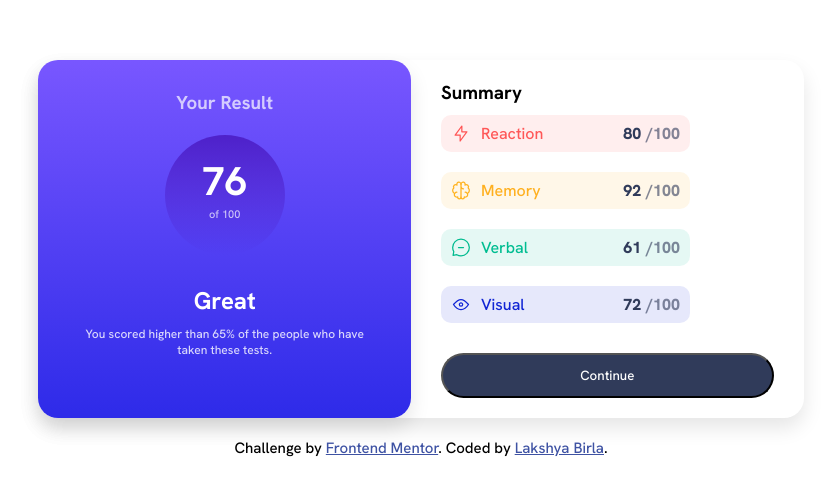
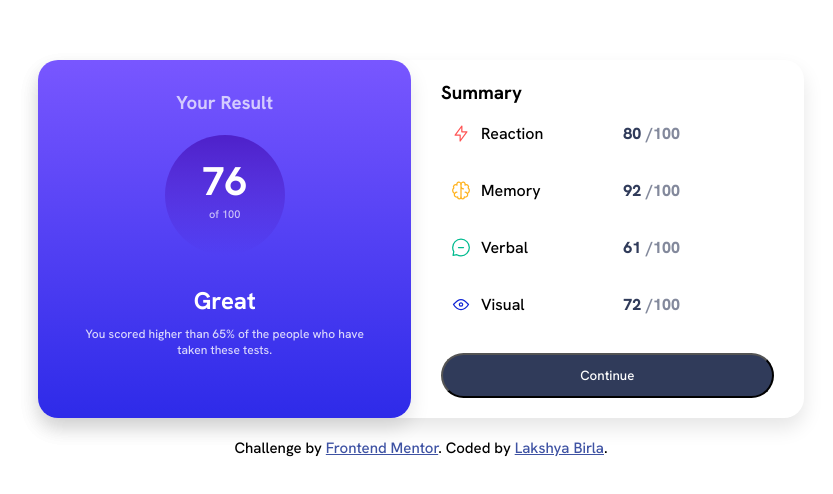
Before and after one commit to Lakshya-coder04/results-summary-component-main, a plain HTML site: page index.html in a window 1280 px wide. Shown: the part 140-634 px from the top of the page, without its empty margins (219-1052 px from the left). Drawn offline with Linux system fonts and the light colour scheme.

Commit message:
populating the html using the json file

```diff
--- a/index.html
+++ b/index.html
@@ -42,8 +42,8 @@
       <div class="summary-card">
         <h3>Summary</h3>
 
-        <ul class="list-module">
-          <li class="reaction">
+        <ul class="list-module" id="scoreList">
+          <!-- <li class="reaction">
             <p><img src="./assets/images/icon-reaction.svg" alt="reaction-image">Reaction</p>
             <div class="marks">80 <span> /100</span></div>
           </li>
@@ -58,7 +58,7 @@
           <li class="visual">
             <p><img src="./assets/images/icon-visual.svg" alt="visual-image">Visual</p>
             <div class="marks">72 <span> /100</span></div>
-          </li>
+          </li> -->
 
         </ul>
 
@@ -82,6 +82,8 @@
       Challenge by <a href="https://www.frontendmentor.io?ref=challenge" target="_blank">Frontend Mentor</a>.
       Coded by <a href="#">Lakshya Birla</a>.
     </div>
+
+    <script src="./script.js"></script>
   </footer>
 
 </body>
--- a/script.js
+++ b/script.js
@@ -0,0 +1,33 @@
+//get data
+//create an li element using json data
+// like
+//
+//  <li class="reaction"><p><img src="./assets/images/icon-reaction.svg" alt="reaction-image">Reaction</p>
+//      <div class="marks">80 <span> /100</span></div></li>
+const jsonDataPath = './data.json';
+async function getData(url) {
+  try {
+    const response = await fetch(url);
+    const data = await response.json();
+    return data;
+  } catch (err) {
+    console.error('Error fetching data!', err);
+  }
+}
+
+async function populateHTML() {
+  const scoreList = document.getElementById('scoreList');
+  const jsonData = await getData(jsonDataPath);
+
+  if (jsonData) {
+    jsonData.forEach((item) => {
+      const listitem = document.createElement('li');
+      listitem.className = item.category.toLowercase;
+      listitem.innerHTML = `<p><img src="${item.icon}" alt="${item.category}">${item.category}</p><div class="marks">${item.score} <span> /100</span></div>`;
+
+      scoreList.appendChild(listitem);
+    });
+  }
+}
+
+populateHTML();
```
